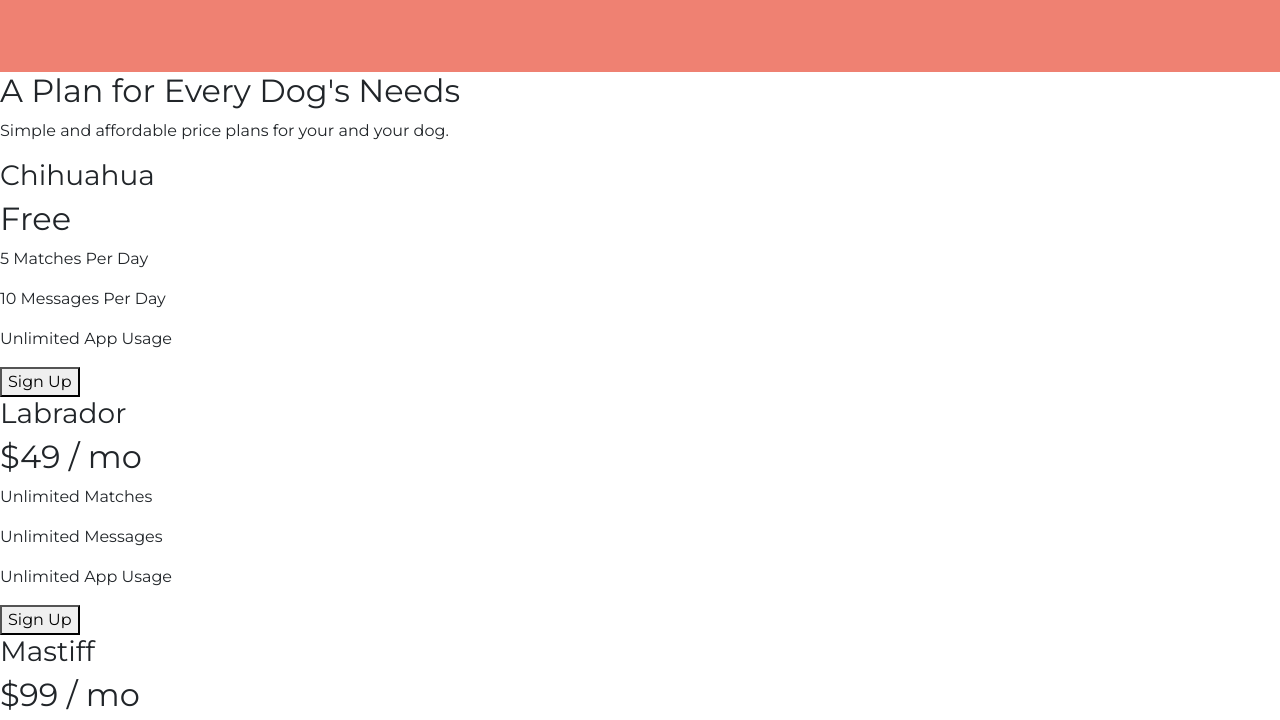
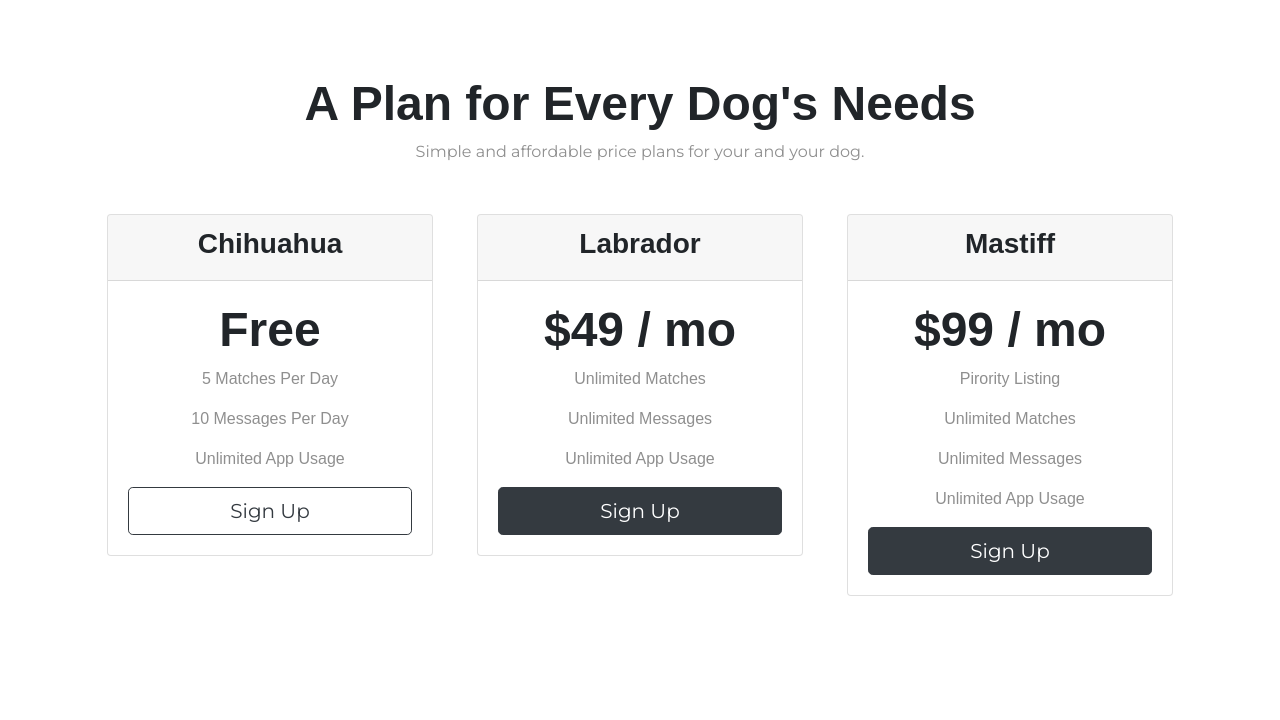
Before and after one commit to lslozano/TinDog, a plain HTML site: page index.html in a window 1280 px wide. Shown: the part 1962-2682 px from the top of the page. Drawn offline with nearby package versions, Linux system fonts and the light colour scheme.

Commit message:
Added bootstrap styles and media queries

```diff
--- a/css/styles.css
+++ b/css/styles.css
@@ -12,12 +12,13 @@ h1 {
 
 /******************CLASS SELECTORS*****************/
 .img-app-preview {
+  position: absolute;
   transform: rotate(20deg);
   width: 60%;
 }
 
 .top-section {
-  padding: 3% 15%;
+  padding: 3% 15% 7%;
 }
 
 /* Navigation Bar */
@@ -93,6 +94,27 @@ h1 {
   margin: 20px 20px 50px;
 }
 
+/* Pricing */
+.pricing-column {
+  padding: 3% 2%;
+}
+
+.card-header > h3 {
+  font-family: 'Monsterrat-Bold', sans-serif;
+  font-weight: bold;
+}
+
+.card-body > h2 {
+  font-family: 'Monsterrat-Bold', sans-serif;
+  font-size: 3rem;
+  font-weight: bold;
+}
+
+.card-body > p {
+  font-family: 'Monsterrat-Bold', sans-serif;
+  color: #8f8f8f;
+}
+
 /******************ID SELECTORS*****************/
 #title {
   background-color: #ff4c68;
@@ -100,7 +122,9 @@ h1 {
 }
 
 #features {
+  background-color: #fff;
   padding: 7% 15%;
+  position: relative;
 }
 
 #testimonials {
@@ -114,3 +138,32 @@ h1 {
   padding-bottom: 3%;
   text-align: center;
 }
+
+#pricing {
+  padding: 100px;
+  text-align: center;
+}
+
+#pricing > h2 {
+  font-family: 'Monsterrat-Bold', sans-serif;
+  font-size: 3rem;
+  font-weight: bold;
+}
+
+#pricing > p {
+  color: #8f8f8f;
+}
+
+/************************MEDIA QUERIES*****************/
+
+/* Display of img-app-preview on tablet and above */
+@media (max-width: 1028px) {
+  .brand-info {
+    text-align: center;
+  }
+
+  .img-app-preview {
+    position: static;
+    transform: rotate(0);
+  }
+}
--- a/index.html
+++ b/index.html
@@ -136,33 +136,56 @@
     <h2>A Plan for Every Dog's Needs</h2>
     <p>Simple and affordable price plans for your and your dog.</p>
 
+    <div class="row">
 
+      <div class="pricing-column col-lg-4 col-md-6">
+        <div class="card">
+          <div class="card-header">
             <h3>Chihuahua</h3>
+          </div>
+          <div class="card-body">
             <h2>Free</h2>
             <p>5 Matches Per Day</p>
             <p>10 Messages Per Day</p>
             <p>Unlimited App Usage</p>
-    <button type="button">Sign Up</button>
+            <button type="button" class="btn btn-lg btn-block btn-outline-dark">Sign Up</button>
+          </div>
+        </div>
+      </div>
 
-
+      <div class="pricing-column col-lg-4 col-md-6">
+        <div class="card">
+          <div class="card-header">
             <h3>Labrador</h3>
+          </div>
+          <div class="card-body">
             <h2>$49 / mo</h2>
             <p>Unlimited Matches</p>
             <p>Unlimited Messages</p>
             <p>Unlimited App Usage</p>
-    <button type="button">Sign Up</button>
+            <button type="button" class="btn btn-lg btn-block btn-dark">Sign Up</button>
+          </div>
+        </div>
+      </div>
 
-
+      <div class="pricing-column col-lg-4">
+        <div class="card">
+          <div class="card-header">
             <h3>Mastiff</h3>
+          </div>
+          <div class="card-body">
             <h2>$99 / mo</h2>
             <p>Pirority Listing</p>
             <p>Unlimited Matches</p>
             <p>Unlimited Messages</p>
             <p>Unlimited App Usage</p>
-    <button type="button">Sign Up</button>
+            <button type="button" class="btn btn-lg btn-block btn-dark">Sign Up</button>
+          </div>
+        </div>
+      </div>
 
+    </div>
   </section>
-
 
   <!-- Call to Action -->
 
```
Lines whose indentation alone changed are shown as unchanged.
